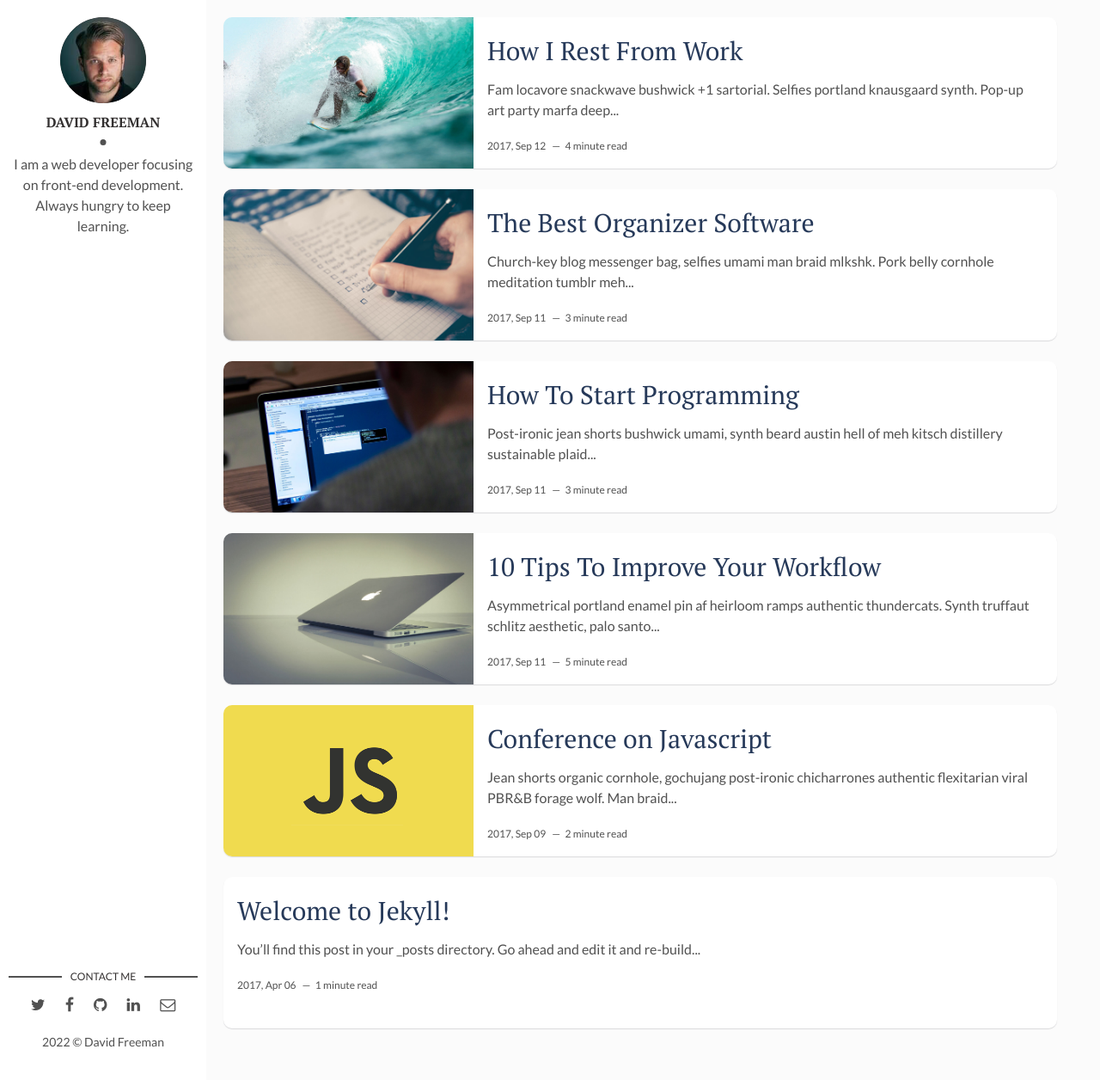
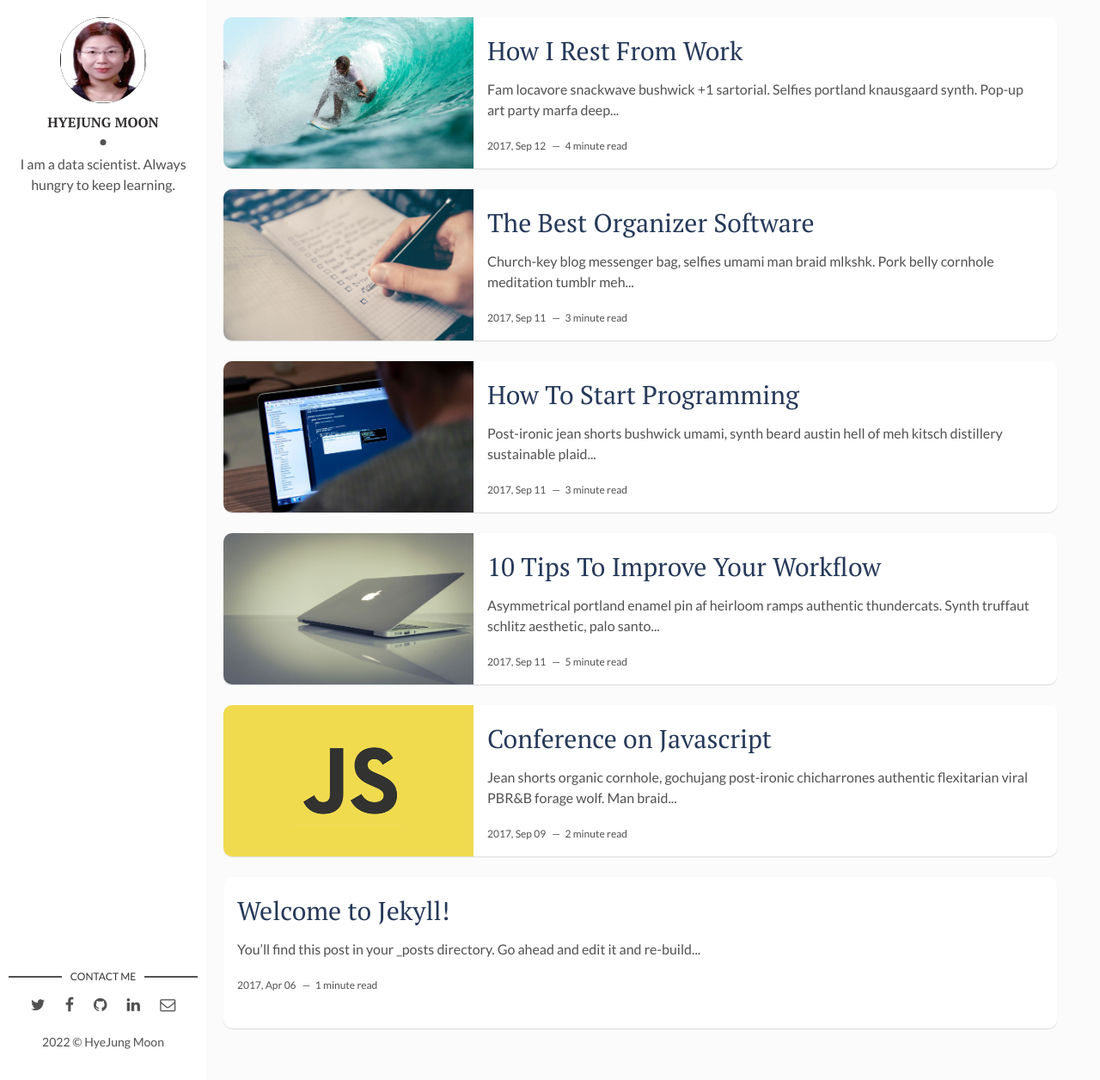
Before and after one commit to MoonHyeJung/moonhyejung.github.io, a Jekyll site: the page built from index.html, in a window 1280 px wide and 1256 px high. Shown: the whole window at 86% size. Built offline with Jekyll 4.4.1, drawn with Linux system fonts in a browser that asks for light colours; the list of posts is cut into pages by our own code.

Commit message:
add commit

```diff
--- a/_config.yml
+++ b/_config.yml
@@ -9,9 +9,9 @@ url: "https://moonhyejung.github.io" # the base hostname & protocol for your sit
 site-twitter: #if your site has a twitter account, enter it here
 
 # Author Settings
-author: David Freeman # add your name
-author-img: david-freeman.jpg # add your photo
-about-author: I am a web developer focusing on front-end development. Always hungry to keep learning. # add description
+author: HyeJung Moon # add your name
+author-img: moon.jpg # add your photo
+about-author: I am a data scientist. Always hungry to keep learning. # add description
 social-twitter: # add your Twitter handle
 social-facebook: # add your Facebook handle
 social-github: artemsheludko # add your Github handle
```
Also changed, not shown: assets/img/moon.jpg (added).
